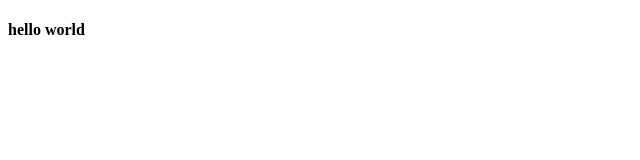
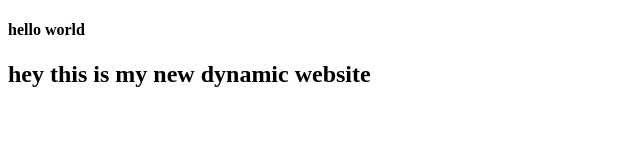
Before and after one commit to Mohammadkausar/new-project, a plain HTML site: page index.html in a window 1280 px wide. Shown: the whole page, without its empty margins (0-640 px from the left). Drawn offline with Linux system fonts and the light colour scheme.

Commit message:
leran mama

```diff
--- a/index.html
+++ b/index.html
@@ -8,5 +8,6 @@
 </head>
 <body>
     <h4>hello world</h4>
+    <h2>hey this is my new dynamic website</h2>
 </body>
 </html>
```
